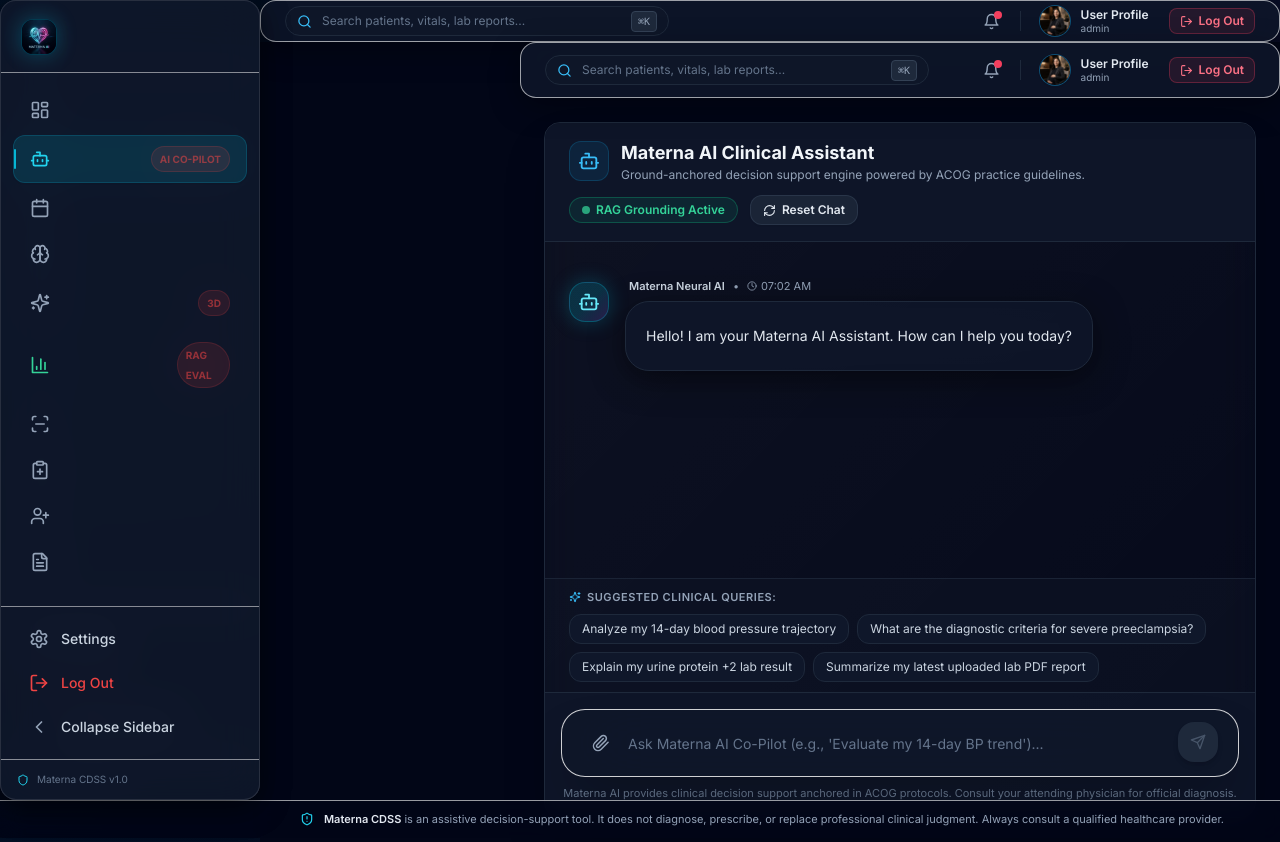
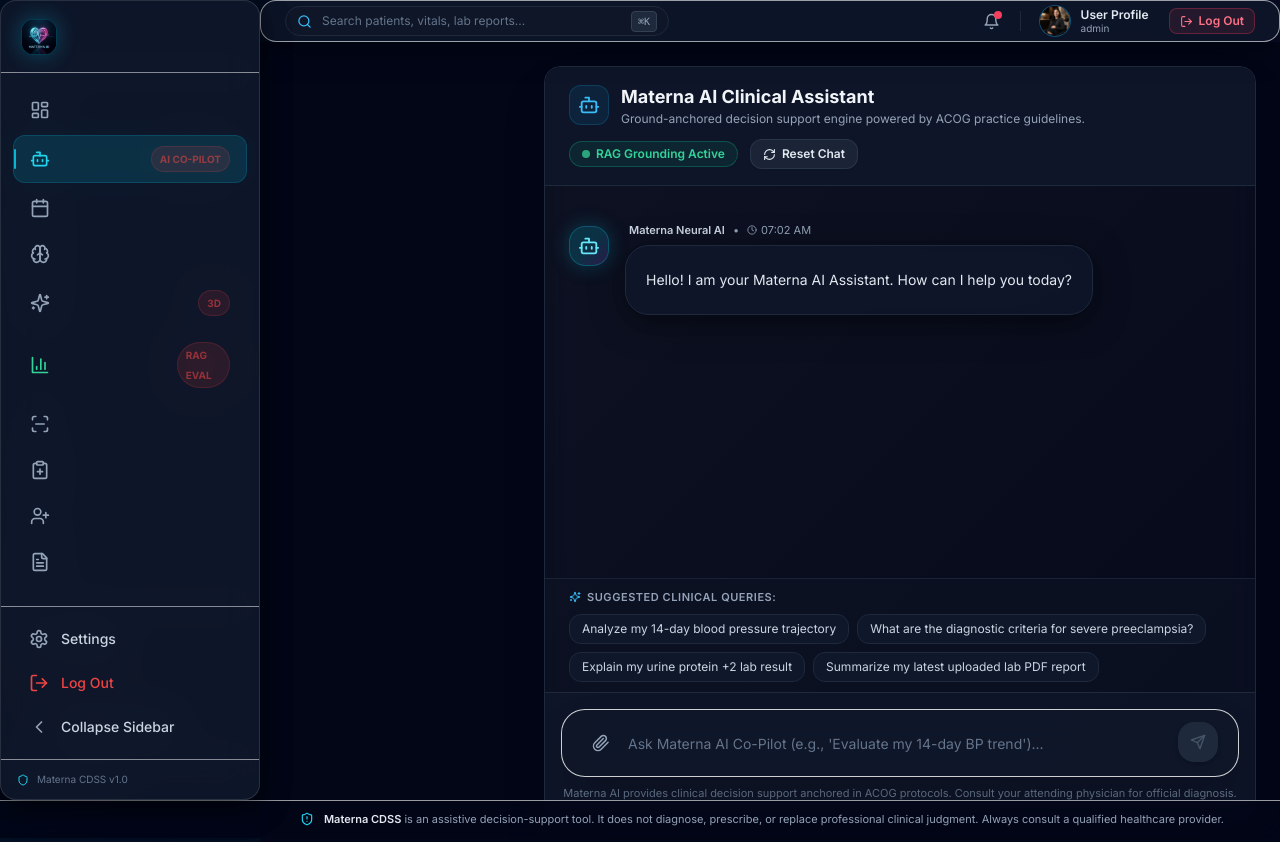
Before and after one commit to SayedELMASRY2/medical-system, a Next.js app in the folder frontend/: page /chat in a window 1280 px wide. Built offline with nearby package versions, Linux system fonts and the light colour scheme; sample sign-in values are in the browser's storage.

Commit message:
style: remove duplicate top Header banner from chat page layout

```diff
--- a/frontend/src/app/chat/page.tsx
+++ b/frontend/src/app/chat/page.tsx
@@ -169,8 +169,7 @@ export default function ChatAIPage() {
     <div className="flex min-h-screen bg-slate-950 text-slate-100">
       <Sidebar />
       <div className="flex-1 lg:ml-[var(--sidebar-width)] flex flex-col min-h-screen">
-        <Header />
-        <main className="p-4 md:p-6 max-w-7xl mx-auto flex-1 flex flex-col w-full min-h-[calc(100vh-4rem)]">
+        <main className="p-4 md:p-6 max-w-7xl mx-auto flex-1 flex flex-col w-full min-h-screen">
           {/* Main Chat Container - Single Card with integrated Header */}
           <GlassCard className="flex-1 flex flex-col min-h-[600px] p-0 overflow-hidden border-slate-800 shadow-2xl">
             {/* Single Unified Card Header Bar */}
```
